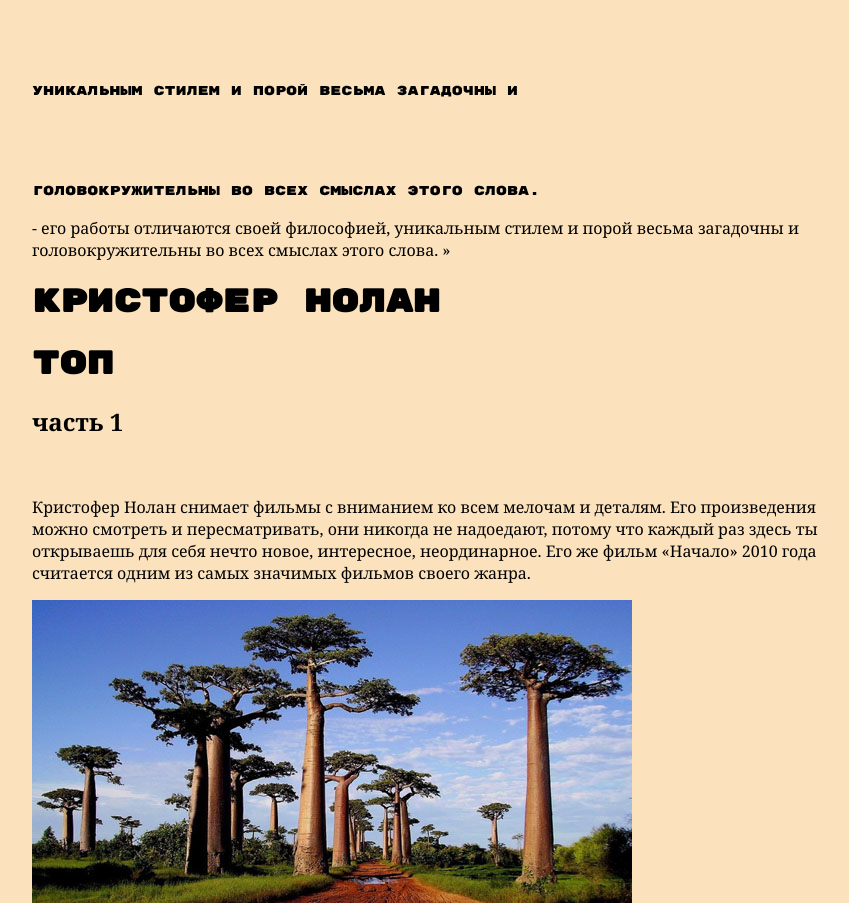
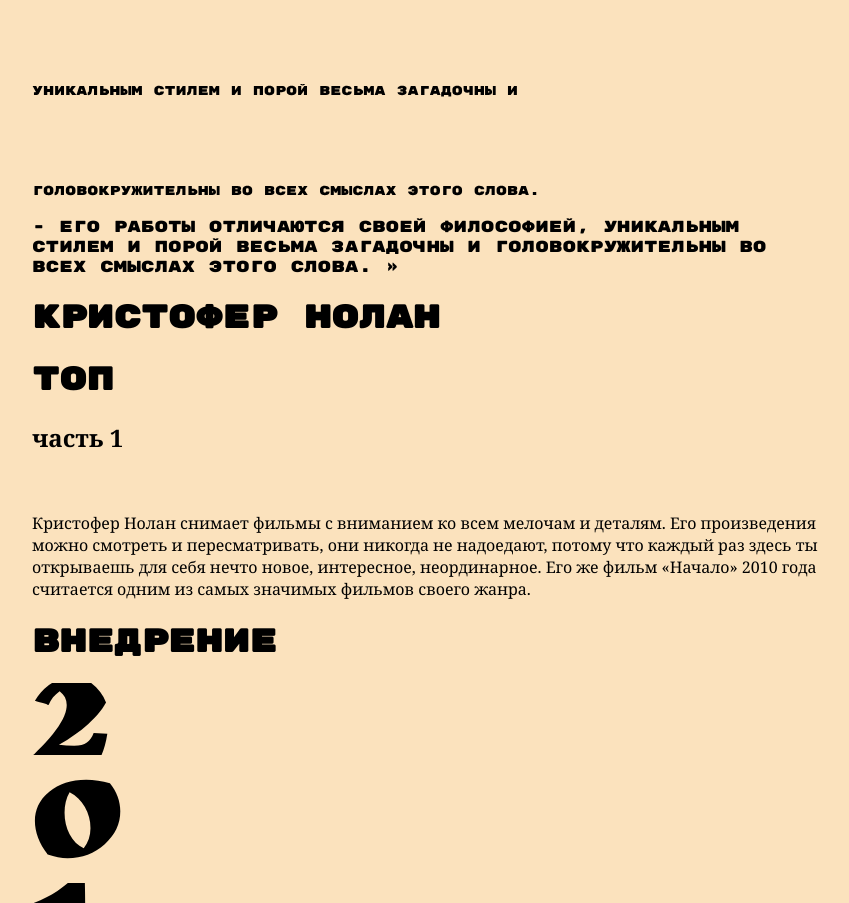
Before and after one commit to annAPhilippova/neoregelis, a plain HTML site: page index.html in a window 1280 px wide. Shown: the part 49-952 px from the top of the page, without its empty margins (208-1057 px from the left). Drawn offline with Linux system fonts and the light colour scheme.

Commit message:
text rubik

```diff
--- a/index.html
+++ b/index.html
@@ -17,12 +17,15 @@
         </nav>
     </header>
     <style>
-        h1 {font-family: 'Rubik Mono One', sans-serif;
+        h1 {
+            font-family: 'Rubik Mono One', sans-serif;
     }
-        p text {font-family: 'Rubik Mono One', sans-serif;
+        .text-rubik {
+            font-family: 'Rubik Mono One', sans-serif;
     }
-    h1.hover{
+        h1.hover{
         color: whitesmoke;
+
     }
     </style>
 
@@ -32,12 +35,12 @@
 
 
 
-<p>
+<p class="text-rubik">
 
         - его работы отличаются своей философией, уникальным стилем и порой весьма загадочны и головокружительны во всех смыслах этого слова. »
 </p>
 
-<h1>кристофер нолан</h1>
+<h1> кристофер нолан</h1>
 <h1>топ</h1>
 
 
@@ -53,7 +56,6 @@
     Кристофер Нолан снимает фильмы с вниманием ко всем мелочам и деталям. Его произведения можно смотреть и пересматривать, они никогда не надоедают, потому что каждый раз здесь ты открываешь для себя нечто новое, интересное, неординарное. Его же фильм «Начало» 2010 года считается одним из самых значимых фильмов своего жанра.
 </p>
 
-    <img src="assets/trees.jpg" alt="">
         <h1>
             <b>
             внедрение
```
